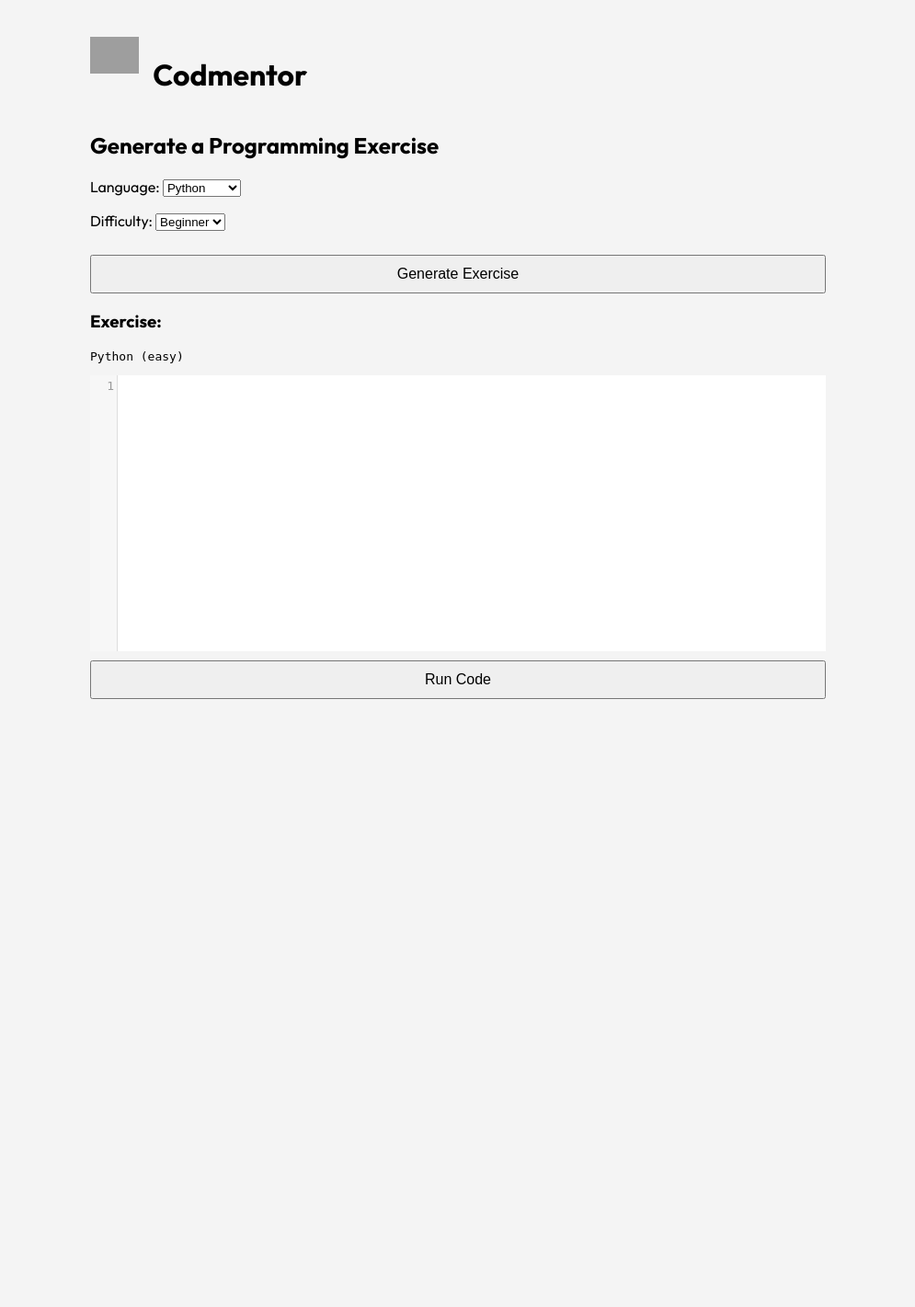
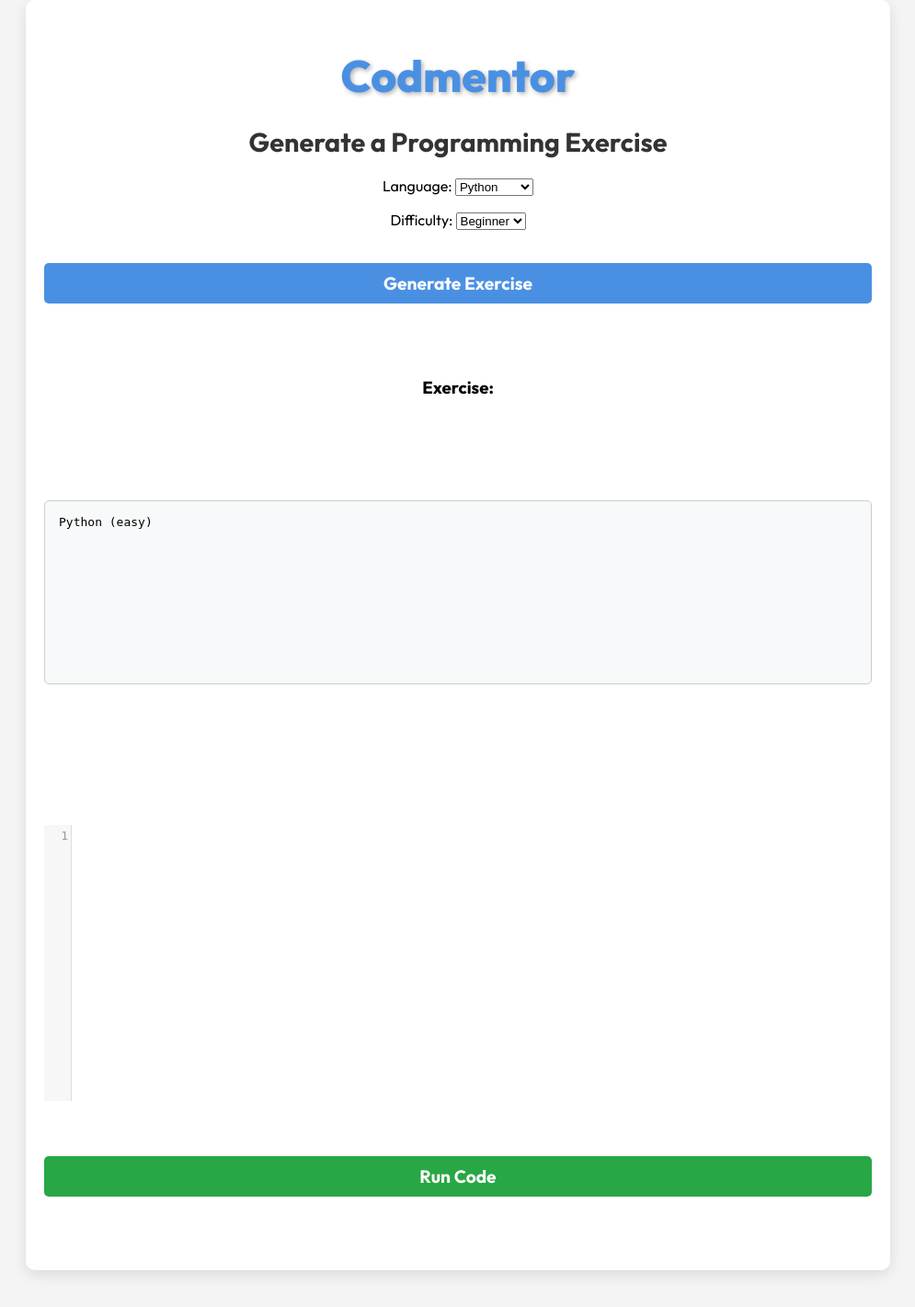
Before and after one commit to QuinteroDev/codmentor, a Django app: template users/templates/generate_exercise.html in a window 1280 px wide. Shown: the whole page at 92% size, without its empty margins (142-1137 px from the left). Before the commit the page ends 760 px from the top, so only its background shows below. Run offline with Django 4.2, Linux system fonts and the light colour scheme; the template is opened without the code that fills it: values that come from a table or form of the project are taken from there, others are empty; data comes from the database, SQL or seed files in the repository; grey boxes are pictures that could not be loaded.

Commit message:
Sprint 6 Frontend diseño terminado, falta arreglar el descuadre del mensaje.

```diff
--- a/static/css/styles.css
+++ b/static/css/styles.css
@@ -1,49 +1,124 @@
 body {
-    font-family: outfit, sans-serif;
+    font-family: 'Outfit', sans-serif;
     background-color: #f4f4f4;
     margin: 0;
     padding: 0;
     display: flex;
-    justify-content: center; /* Centrar horizontalmente */
-    height: 100vh; /* Altura completa de la pantalla */
-    margin: 0;
+    justify-content: center;
+    align-items: flex-start; /* Cambiado para permitir desplazamiento */
+    min-height: 100vh; /* Asegura que el cuerpo ocupe al menos la altura de la ventana */
+    overflow-x: hidden;
 }
 
-.header {
-    padding: 15px 0;
-    box-shadow: 0 2px 4px rgba(0, 0, 0, 0.1);
+.container {
+    max-width: 900px;
+    width: 100%;
+    padding: 20px;
+    background-color: #fff;
+    border-radius: 10px;
+    box-shadow: 0 5px 15px rgba(0, 0, 0, 0.1);
+    text-align: center;
+    overflow-wrap: break-word;
+    margin-bottom: 40px; /* Añade un margen inferior para facilitar el desplazamiento */
 }
 
-.header-content {
-    display: flex;
-    justify-content: left; /* Centra el contenido horizontalmente */
-    align-items: left; /* Alinea verticalmente */
+.header-content h1 {
+    font-weight: 800;
+    font-size: 3rem;
+    color: #4A90E2;
+    margin-bottom: 20px;
+    text-shadow: 2px 2px 5px rgba(0, 0, 0, 0.3);
 }
 
-.logo {
-    height: 40px; /* Tamaño ajustable del logo */
-    margin-right: 15px; /* Espacio entre logo y título */
+h2 {
+    font-weight: 700;
+    font-size: 1.8rem;
+    color: #333;
+    margin-bottom: 20px;
 }
 
+.exercise-section,
+.code-editor-section {
+    margin-top: 20px;
+    max-width: 100%;
+    white-space: pre-wrap;
+    overflow: visible;
+}
 
-.container {
+pre {
+     display: block;
+    text-align: left;
+    background-color: #f8f9fa;
+    padding: 15px;
+    border-radius: 5px;
+    border: 1px solid #ccc;
+    overflow-y: auto; /* Permite el desplazamiento vertical si es necesario */
+    overflow-x: auto; /* Permite el desplazamiento horizontal si es necesario */
+    white-space: pre-wrap; /* Ajusta el contenido para que no se salga del contenedor */
+    height: auto; /* Elimina cualquier límite de altura previa */
+    max-height: none; /* Elimina cualquier límite de altura previa */
+    box-sizing: border-box;
+    word-wrap: break-word;
+    min-height: 200px;
+}
 
-    border-radius: 10px;
-    padding: 20px;
-    width: 80%;
-    max-width: 800px;
+.exercise-content {
+    max-width: 100%;
+    height: auto;
+    overflow: visible;
+}
+
+textarea#code-editor {
+    width: 100%;
+    padding: 10px;
+    font-family: monospace;
+    font-size: 1rem;
+    border: 2px solid #4A90E2;
+    border-radius: 5px;
+    margin-top: 10px;
+    overflow-wrap: break-word;
+}
+
+button.btn-primary,
+button.btn-success {
+    width: 100%;
+    font-family: 'Outfit', sans-serif;
+    font-weight: 700;
+    font-size: 1.2rem;
+    color: #fff;
+    padding: 10px 20px;
+    border: none;
+    border-radius: 5px;
+    cursor: pointer;
+    transition: background-color 0.3s ease, box-shadow 0.3s ease;
+}
+
+button.btn-primary {
+    background-color: #4A90E2;
     margin-top: 20px;
 }
 
-.btn-primary, .btn-success {
-    width: 100%;
-    padding: 10px;
-    margin-top: 10px;
-    font-size: 16px;
+button.btn-primary:hover {
+    background-color: #357ABD;
+    box-shadow: 0 5px 15px rgba(74, 144, 226, 0.3);
 }
 
-#exercise-result {
+button.btn-primary:active {
+    background-color: #2E65A3;
+    box-shadow: none;
+}
+
+button.btn-success {
+    background-color: #28a745;
     margin-top: 20px;
-    font-size: 16px;
-    color: #333;
 }
+
+button.btn-success:hover {
+    background-color: #218838;
+    box-shadow: 0 5px 15px rgba(72, 180, 97, 0.3);
+}
+
+button.btn-success:active {
+    background-color: #1e7e34;
+    box-shadow: none;
+}
--- a/users/apps.py
+++ b/users/apps.py
@@ -1,5 +1,4 @@
 from django.apps import AppConfig
-
 
 class UsersConfig(AppConfig):
     name = 'users'
--- a/users/templates/generate_exercise.html
+++ b/users/templates/generate_exercise.html
@@ -13,11 +13,8 @@
 </head>
 <body>
     <div class="container mt-4">
-        <div class="container-fluid">
         <div class="header-content">
-                <img src="{% static 'images/logo.png' %}" alt="Codmentor Logo" class="logo">
             <h1 class="app-title">Codmentor</h1>
-            </div>
         </div>
         <h2>Generate a Programming Exercise</h2>
         <form method="POST" id="exercise-form">
@@ -27,14 +24,19 @@
         </form>
 
         {% if exercise %}
+        <div class="exercise-section">
             <h3>Exercise:</h3>
+            <div class="exercise-content">
             <pre>{{ exercise }}</pre>
+            </div>
+        </div>
 
         <!-- Contenedor del editor -->
+        <div class="code-editor-section">
             <textarea id="code-editor" name="code-editor" class="form-control" rows="10"></textarea>
-
             <button id="run-code-btn" class="btn btn-success mt-3">Run Code</button>
             <div id="exercise-result" class="mt-4"></div>
+        </div>
         {% endif %}
     </div>
 
```
Also changed, not shown: codmentor/settings.py (+0 -27 lines), static/img/default.jpg (deleted). Lines whose indentation alone changed are shown as unchanged.
